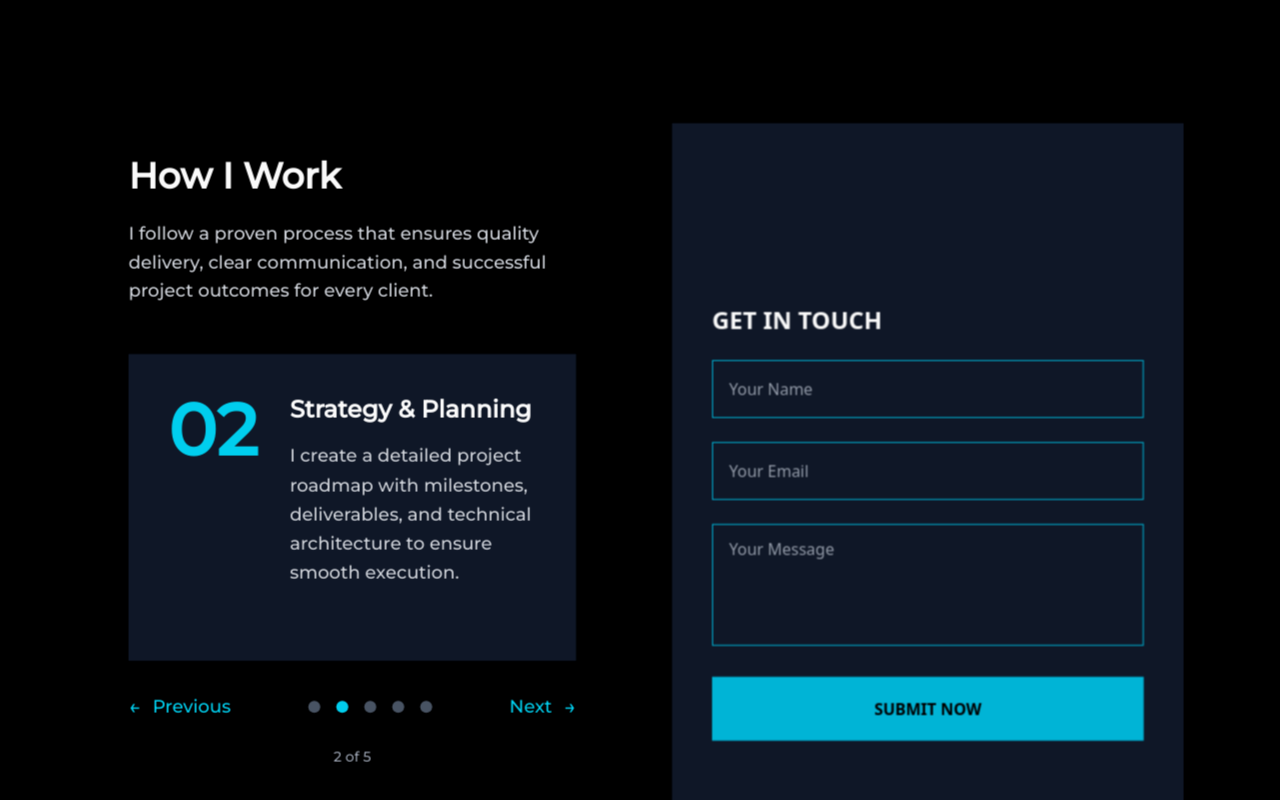
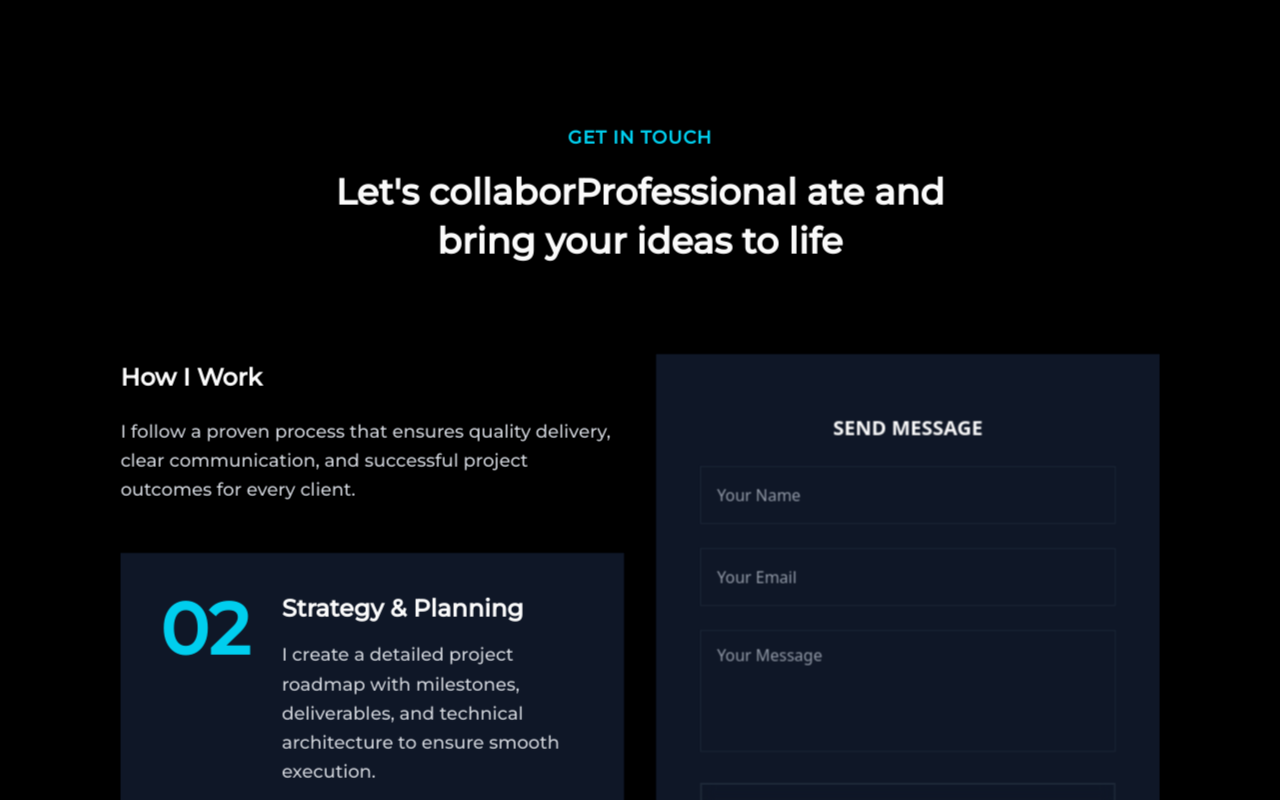
Before and after one commit to JOSEPH-Inalegwu/josephjonah.dev, a React (Vite) app: page / in a window 1280 px wide. Shown: the part 5360-6160 px from the top of the page. Built offline with nearby package versions, Linux system fonts and the light colour scheme.

Commit message:
feat: Enhance Contact section with improved layout and styling for better user experience

```diff
--- a/src/components/Contact/Contact.jsx
+++ b/src/components/Contact/Contact.jsx
@@ -5,15 +5,31 @@ import ContactForm from './ContactForm'
 const Contact = () => {
   return (
     <>
-    <section className='mt-10 py-20 px-2 md:px-12 lg:px-24'>
-        <div className='flex flex-col lg:flex-row gap-8 lg:gap-12 xl:gap-16'>
-            <div className='flex-1 w-full'>
-                <HowIWork />
-            </div>
-            <div className='flex-1 w-full'>
-                <ContactForm />
-            </div>
+    <section
+      id='contact'
+      className="text-white mt-10 py-20 px-2 md:px-12 lg:px-24"
+    >
+      <div className="container mx-auto max-w-7xl">
+        {/* Header Section - matching Services style */}
+        <div className="text-center mb-16">
+          <h3 className="text-cyan-400 md:text-lg font-semibold mb-4 tracking-wider">
+            GET IN TOUCH
+          </h3>
+          <h2 className="text-3xl md:text-4xl font-bold leading-snug max-w-full md:max-w-2xl mx-auto mb-10">
+            Let's collaborProfessional ate and bring your ideas to life
+          </h2>
         </div>
+
+        {/* Content Grid - matching Services grid structure */}
+        <div className="grid md:grid-cols-2 gap-4 lg:gap-8 px-2 gap-y-8 md:gap-y-0 md:px-6">
+          <div className="flex-1 w-full">
+            <HowIWork />
+          </div>
+          <div className="flex-1 w-full">
+            <ContactForm />
+          </div>
+        </div>
+      </div>
     </section>
     </>
   )
--- a/src/components/Contact/ContactForm.jsx
+++ b/src/components/Contact/ContactForm.jsx
@@ -78,27 +78,26 @@ const ContactForm = () => {
 
   if (submitted) {
     return (
-      <div className="min-h-screen bg-gray-900 flex items-center justify-center p-4">
+      <div className="text-center p-5">
         <div
-          className="px-2 text-center"
           style={{
             opacity: 1,
             transform: 'translateY(0)',
             transition: 'all 0.3s ease'
           }}
         >
-          <h2
-            className="text-white text-2xl font-bold mb-6"
+          <h3
+            className="text-white text-xl font-bold mb-4"
             style={{ fontFamily: 'system-ui, -apple-system, "Segoe UI", sans-serif' }}
           >
             MESSAGE SENT!
-          </h2>
-          <p className="text-gray-300 mb-6">
+          </h3>
+          <p className="text-gray-300 mb-6 leading-relaxed">
             Thank you for reaching out. I'll get back to you soon!
           </p>
           <button
             onClick={() => setSubmitted(false)}
-            className="bg-cyan-500 text-black font-bold py-3 px-6 hover:bg-cyan-400 transition-colors"
+            className="bg-cyan-500 text-black font-bold py-3 px-6 hover:bg-cyan-400 transition-all duration-300 hover:-translate-y-1"
             style={{ fontFamily: 'system-ui, -apple-system, "Segoe UI", sans-serif' }}
           >
             SEND ANOTHER MESSAGE
@@ -109,21 +108,21 @@ const ContactForm = () => {
   }
 
   return (
-    <div className="min-h-screen bg-gray-900 flex items-center justify-center p-4">
+    <div className="w-full bg-gray-900 text-center my-6">
       <div
-        className="px-2 w-full max-w-md"
+        className="md:max-w-md mx-auto px-4 py-15"
         style={{
           opacity: 1,
           transform: 'translateY(0)',
           transition: 'opacity 0.3s ease 0.3s, transform 0.3s ease 0.3s'
         }}
       >
-        <h2
-          className="text-white text-2xl font-bold mb-6"
+        <h3
+          className="text-white text-xl font-bold mb-6"
           style={{ fontFamily: 'system-ui, -apple-system, "Segoe UI", sans-serif' }}
         >
-          GET IN TOUCH
-        </h2>
+          SEND MESSAGE
+        </h3>
 
         <div className="space-y-6">
           <div>
@@ -134,10 +133,10 @@ const ContactForm = () => {
               onChange={handleInputChange}
               placeholder="Your Name"
               className={`w-full bg-transparent border ${
-                errors.name ? 'border-red-500' : 'border-cyan-500'
-              } text-white placeholder-gray-400 px-4 py-4 focus:outline-none transition-colors ${
+                errors.name ? 'border-red-500' : 'border-gray-800'
+              } text-white placeholder-gray-400 px-4 py-4 focus:outline-none transition-all duration-300 ${
                 errors.name ? 'focus:border-red-400' : 'focus:border-cyan-400'
-              }`}
+              } hover:border-cyan-400/30`}
               style={{ fontFamily: 'system-ui, -apple-system, "Segoe UI", sans-serif' }}
             />
             {errors.name && (
@@ -153,10 +152,10 @@ const ContactForm = () => {
               onChange={handleInputChange}
               placeholder="Your Email"
               className={`w-full bg-transparent border ${
-                errors.email ? 'border-red-500' : 'border-cyan-500'
-              } text-white placeholder-gray-400 px-4 py-4 focus:outline-none transition-colors ${
+                errors.email ? 'border-red-500' : 'border-gray-800'
+              } text-white placeholder-gray-400 px-4 py-4 focus:outline-none transition-all duration-300 ${
                 errors.email ? 'focus:border-red-400' : 'focus:border-cyan-400'
-              }`}
+              } hover:border-cyan-400/30`}
               style={{ fontFamily: 'system-ui, -apple-system, "Segoe UI", sans-serif' }}
             />
             {errors.email && (
@@ -172,10 +171,10 @@ const ContactForm = () => {
               onChange={handleInputChange}
               placeholder="Your Message"
               className={`w-full bg-transparent border ${
-                errors.message ? 'border-red-500' : 'border-cyan-500'
-              } text-white placeholder-gray-400 px-4 py-3 focus:outline-none resize-none transition-colors ${
+                errors.message ? 'border-red-500' : 'border-gray-800'
+              } text-white placeholder-gray-400 px-4 py-3 focus:outline-none resize-none transition-all duration-300 ${
                 errors.message ? 'focus:border-red-400' : 'focus:border-cyan-400'
-              }`}
+              } hover:border-cyan-400/30`}
               style={{ fontFamily: 'system-ui, -apple-system, "Segoe UI", sans-serif' }}
             />
             {errors.message && (
@@ -186,10 +185,10 @@ const ContactForm = () => {
           <button
             onClick={handleSubmit}
             disabled={isSubmitting}
-            className={`w-full font-bold py-5 transition-all duration-200 cursor-pointer ${
+            className={`w-full font-bold py-5 transition-all duration-300 ${
               isSubmitting
                 ? 'bg-gray-600 text-gray-300 cursor-not-allowed'
-                : 'bg-cyan-500 text-black hover:bg-gray-800 hover:scale-105 active:scale-95'
+                : 'bg-transparent backdrop-blur-sm border-2 border-gray-800 text-white hover:-translate-y-2 hover:border-cyan-400/30 hover:shadow-2xl hover:shadow-cyan-400/10 hover:text-cyan-400'
             }`}
             style={{ fontFamily: 'system-ui, -apple-system, "Segoe UI", sans-serif' }}
           >
--- a/src/components/Contact/HowIWork.jsx
+++ b/src/components/Contact/HowIWork.jsx
@@ -39,21 +39,21 @@ const ProcessSlider = ({
       border: 'border-cyan-400',
       bg: 'bg-cyan-400',
       hover: 'hover:text-cyan-300',
-      bgHover: 'hover:bg-cyan-400'
+      bgHover: 'hover:bg-cyan-600'
     },
     blue: {
       accent: 'text-blue-400',
       border: 'border-blue-400',
       bg: 'bg-blue-400',
       hover: 'hover:text-blue-300',
-      bgHover: 'hover:bg-blue-400'
+      bgHover: 'hover:bg-blue-600'
     },
     purple: {
       accent: 'text-purple-400',
       border: 'border-purple-400',
       bg: 'bg-purple-400',
       hover: 'hover:text-purple-300',
-      bgHover: 'hover:bg-purple-400'
+      bgHover: 'hover:bg-purple-600'
     }
   };
 
@@ -67,7 +67,7 @@ const ProcessSlider = ({
       <div className="lg:hidden">
         <div className="text-center mb-12">
           <h1
-            className="text-white text-3xl md:text-4xl font-semibold mb-4"
+            className="text-white text-2xl md:text-3xl font-semibold mb-4"
           >
             {title}
           </h1>
@@ -108,13 +108,13 @@ const ProcessSlider = ({
         </div>
       </div>
 
-      {/* Desktop View - Professional Slider */}
+      {/* Desktop View - Slider */}
       <div className="hidden lg:block h-full">
         <div className="h-full flex flex-col">
           {/* Header */}
           <div className="mb-12">
             <h1
-              className="text-white text-3xl md:text-4xl font-semibold mb-6"
+              className="text-white text-2xl font-semibold mb-6"
             >
               {title}
             </h1>
@@ -260,7 +260,7 @@ const HowIWork = () => {
   ];
 
   return (
-    <div className="min-h-screen bg-black p-8">
+    <div className="min-h-screen bg-black py-8">
       <ProcessSlider
         title="How I Work"
         subtitle="I follow a proven process that ensures quality delivery, clear communication, and successful project outcomes for every client."
```
